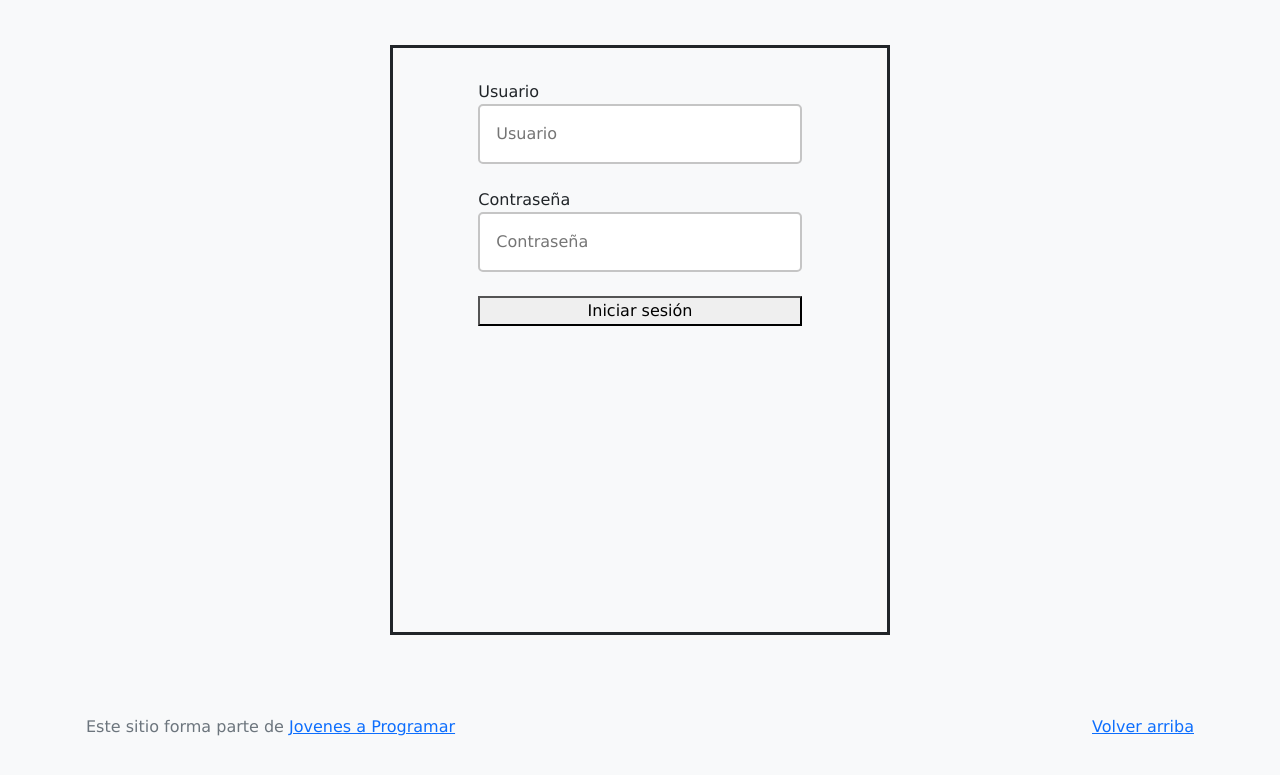
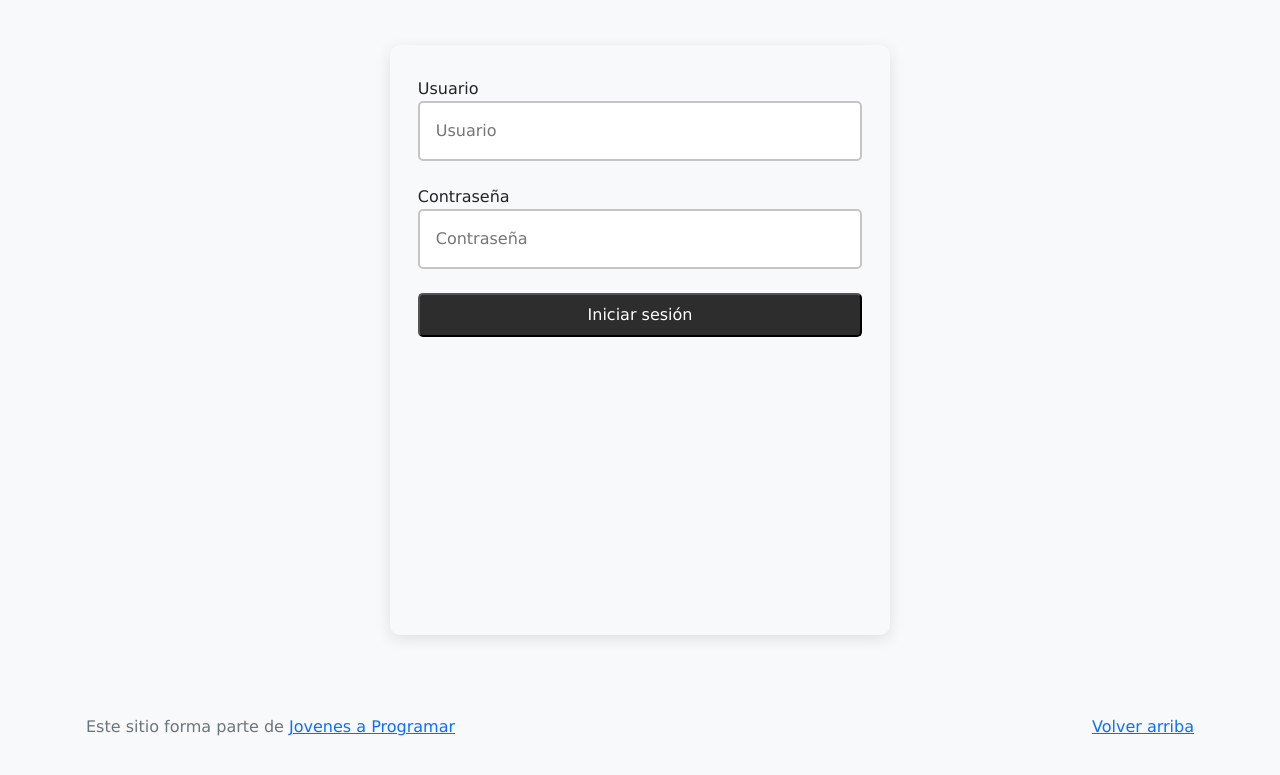
Before and after one commit to braiansilva-dev/Proyecto-final, a plain HTML site: page login.html in a window 1280 px wide. Shown: the part 163-938 px from the top of the page. Drawn offline with Linux system fonts and the light colour scheme.

Commit message:
Cambios al css del login

```diff
--- a/css/login.css
+++ b/css/login.css
@@ -6,10 +6,11 @@ h1 {
 }
 
 main {
-    border: solid;
     width: min(90%, 500px);
     margin: auto;
     height: 400px;
+    border-radius: 10px;
+    box-shadow: 0 4px 15px rgba(0, 0, 0, 0.1);
 }
 .container {
     width: 100%;
@@ -18,8 +19,8 @@ main {
 }
 
 #loginForm {
-    width: 70%;
-    margin:  0 auto;
+    width: 95%;
+    margin:  auto;
     display: flex;
     flex-direction: column;
     gap: 1.5rem;
@@ -33,3 +34,10 @@ main {
     border-radius: 5px;
     border: 2px solid rgb(197, 197, 197);
 }
+
+#btn-login {
+    border-radius: 5px;
+    color: white;
+    background-color: rgb(45, 45, 45);
+    padding: 0.5rem;
+}
```
